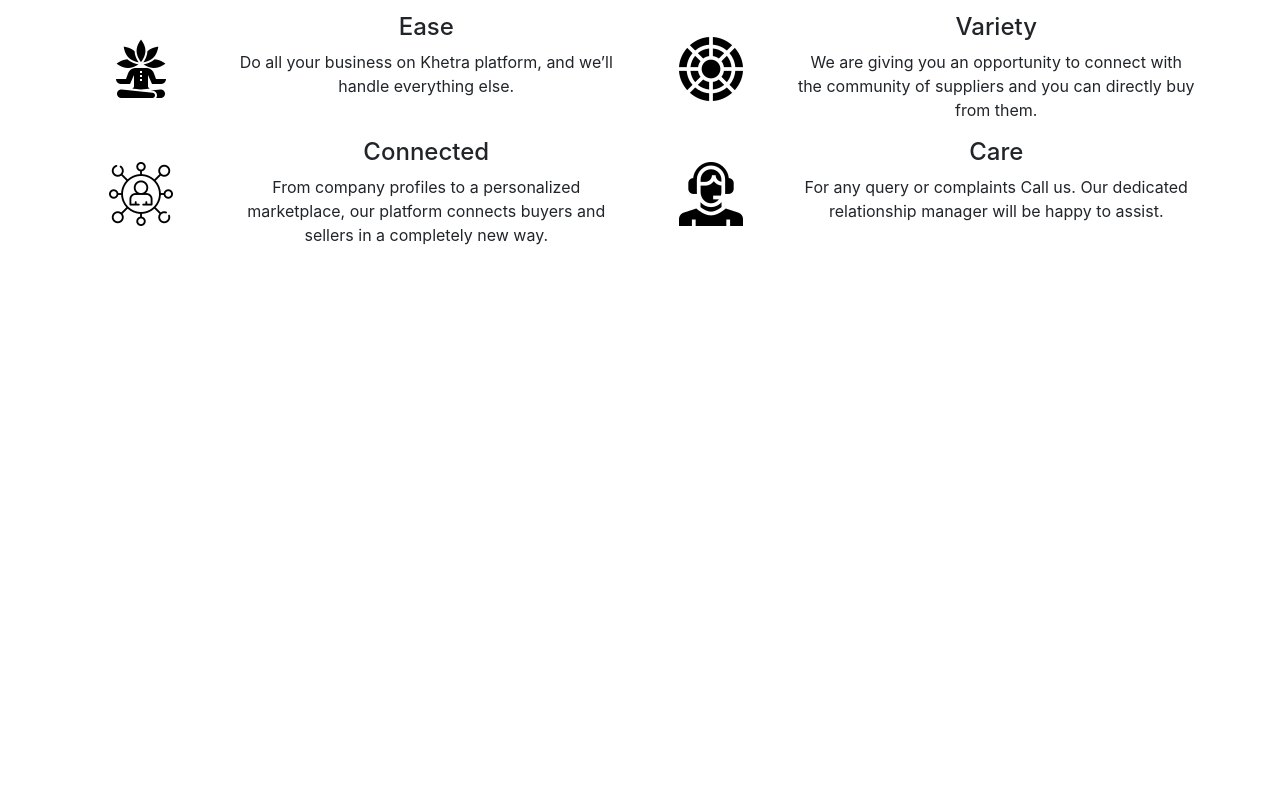
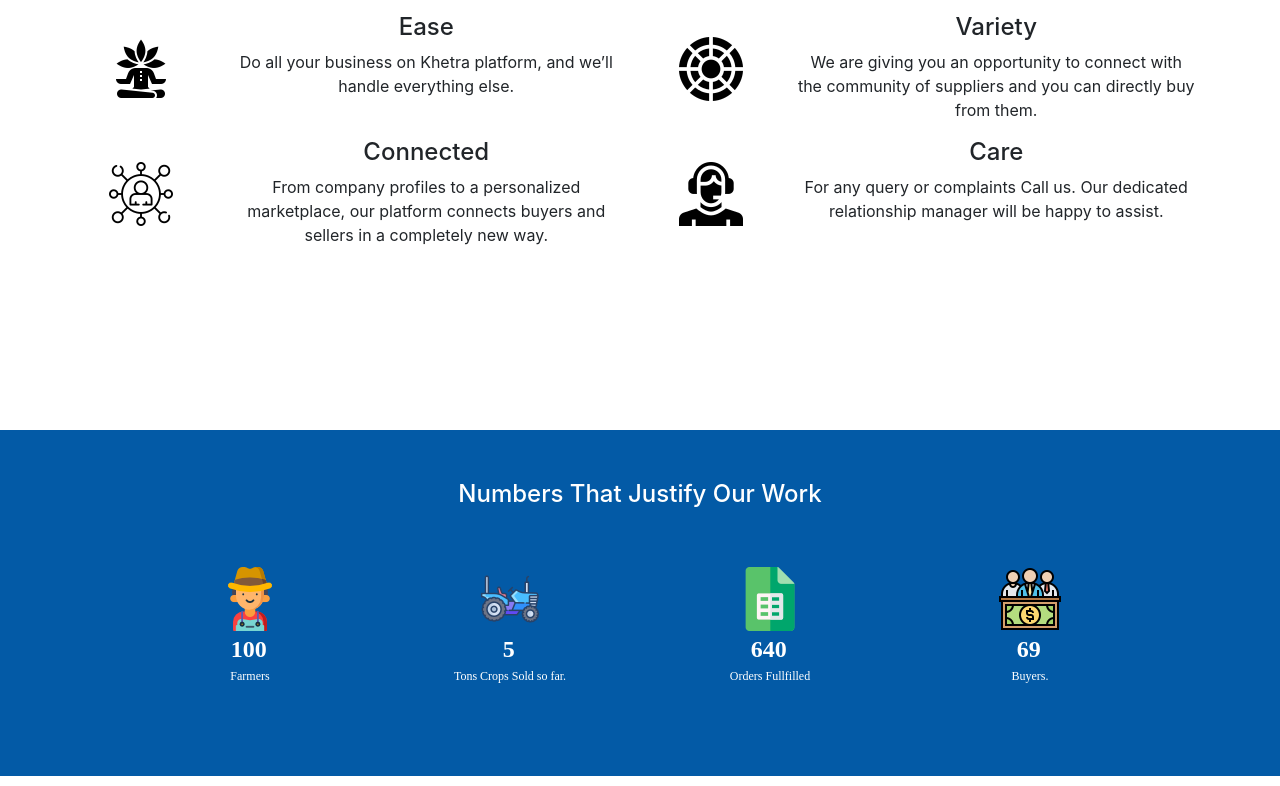
Before and after one commit to SilentSaint/intern, a plain HTML site: page index.html in a window 1280 px wide. Shown: the part 2050-2836 px from the top of the page. Before the commit the page ends 2470 px from the top, so only its background shows below. Drawn offline with nearby package versions, Linux system fonts and the light colour scheme.

Commit message:
our Numbers implimented change font size if you want

```diff
--- a/index.css
+++ b/index.css
@@ -198,10 +198,12 @@ h1,h2,h3,h4,h5,h6{
 .count {
   display: block;
   font-size: 24px;
-  padding: 60px;
+  padding: auto auto ;
+  text-align: center;
   font-weight: 600;
   width: 25%;
-  color: #035aa6;
+  color: #fff;
+  margin: 0 35% 0 37%;
 }
 
 .container {
@@ -210,6 +212,10 @@ h1,h2,h3,h4,h5,h6{
 
 .Num {
   text-align: center;
+  color: white;
+  background-color:  #035aa6;
+  padding: 50px 25px 25px 25px;
+  margin: 10px auto 10px auto;
 }
 
 .insideBox {
@@ -219,9 +225,14 @@ h1,h2,h3,h4,h5,h6{
 /*fade in effect*/
 .fade-in {
   opacity: 0;
-  transition: opacity 400ms ease-in;
+  transition: opacity 1000ms ease-in;
 }
 
 .fade-in.appear {
   opacity: 1;
 }
+
+/*nav bar Scroll*/
+.nav-scroll {
+  color: Black;
+}
--- a/index.html
+++ b/index.html
@@ -158,24 +158,31 @@
     </div>
     </div>
   </section>
-  <!-- <div class="Num">
+  <div class="Num fade-in">
+    <h4>Numbers That Justify Our Work</h2>
   <div class=container id="num">
     <div class="insideBox">
-        <span class="count">140</span>
-        <img src="images/farmer.jpg" alt="farmer icon">
+      <img src="images/job.png" alt="Farmer icon">
+        <span class="count">102</span>
+       <p>Farmers</p>
     </div>
     <div class="insideBox">
-        <span class="count">140</span>
+        <img src="images/crops.png" alt="Crops icon">
+        <span class="count">5</span>
+        <p>Tons Crops Sold so far.</p>
     </div>
     <div class="insideBox">
-        <span class="count">140</span>
+        <img src="images/orders.png" alt="orders icon">
+        <span class="count">650</span>
+        <p>Orders Fullfilled</p>
     </div>
     <div class="insideBox">
-        <span class="count">140</span>
+        <img src="images/buyers.png" alt="buyers icon">
+        <span class="count">70</span>
+        <p>Buyers.</p>
     </div>
   </div>
-  <h4>Numbers That Justify Our Work</h2>
-   </div> -->
+   </div>
 
 
   <!-- Optional JavaScript -->
--- a/index.js
+++ b/index.js
@@ -1,3 +1,4 @@
+const header=document.querySelector("header");
 
 const faders = document.querySelectorAll(".fade-in");
 const appearOptions = {
@@ -9,6 +10,7 @@ const appearOnScroll = new IntersectionObserver(function(entries, appearOnScroll
     if (!entry.isIntersecting) {
       return;
     }else {
+      console.log(entry.target.classList);
       entry.target.classList.add('appear');
       appearOnScroll.unobserve(entry.target);
     }
```
Also changed, not shown: images/buyers.png (added), images/crops.png (added), images/farmer.jpg (deleted), images/job.png (added), images/orders.png (added).
